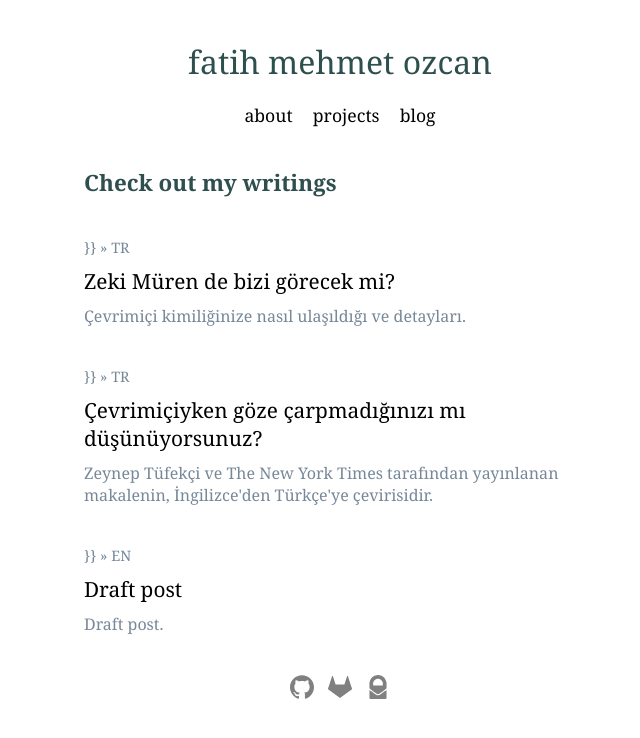
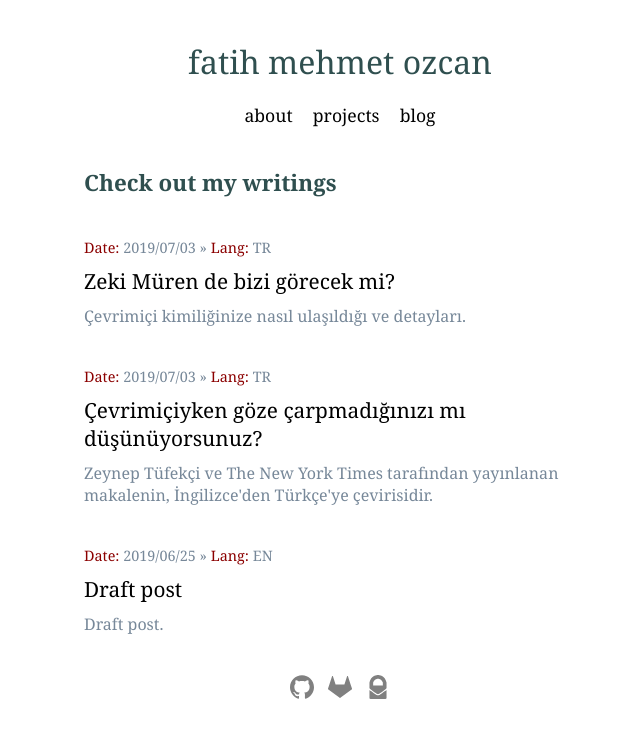
Before and after one commit to fatihmeh/fatihmeh.github.io, a Jekyll site: the page built from blog/index.html, in a window 1280 px wide. Shown: the top 738 px of the page, without its empty margins (300-940 px from the left). Built offline with Jekyll 4.4.1, drawn with Linux system fonts in a browser that asks for light colours.

Commit message:
Blog page, listing update

```diff
--- a/blog/index.html
+++ b/blog/index.html
@@ -6,7 +6,7 @@ title: blog - fatih mehmet ozcan
 	<ul class="ul-blog-list">
 	  {% for post in site.posts %}
 		<li>
-		<p class="blog-date">{{ {{ post.date | date: "%Y/%m/%d" }} }} » {{ post.lang }}</p>
+		<p class="blog-date"><span class="info-text">Date:</span> {{ post.date | date: "%Y/%m/%d" }} » <span class="info-text">Lang:</span> {{ post.lang }}</p>
 		<a class="blog-title" href="{{ post.url }}" title="{{ post.title }}">{{ post.title }}</a>
 		<p class="blog-excerpt">{{ post.excerpt }}</p>
 		</li>
--- a/css/main.css
+++ b/css/main.css
@@ -80,15 +80,15 @@ a:hover {
 .blog-title {
   font-size: 1.3rem; color:black; margtin-bottom:10px;
 }
-
 .blog-date {
   font-size: 0.9rem; color:lightslategray; margin-bottom:10px;
 }
-
 .blog-excerpt {
   color: lightslategray; margin-top:10px; font-size:1rem;
 }
-
+.info-text{
+  color:darkred;
+}
 
 /* inside post */
 
```
